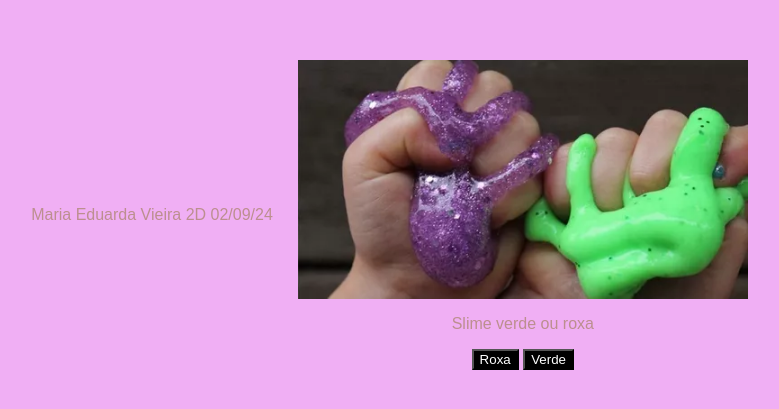
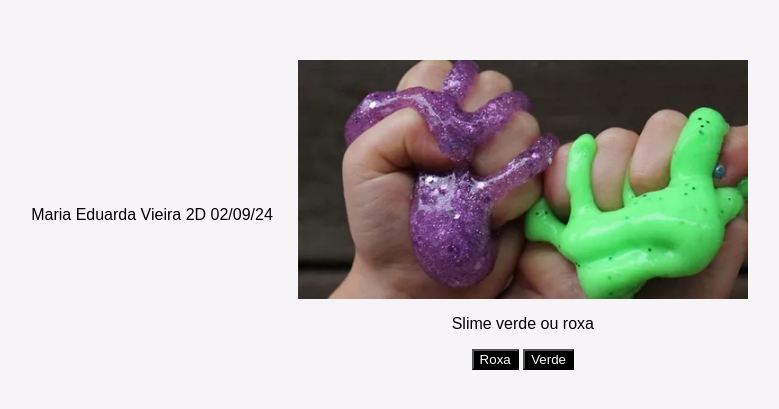
Before and after one commit to dudafps22/criando-uma-slime, a plain HTML site: page index.html in a window 1280 px wide. Shown: the part 135-544 px from the top of the page, without its empty margins (238-1017 px from the left). Drawn offline with Linux system fonts and the light colour scheme; files whose address does not match are found by name; a web font is replaced by a local one.

Commit message:
Update style.css

```diff
--- a/style.css
+++ b/style.css
@@ -1,6 +1,6 @@
 body {
-    background-color: #f0aff4;
-    color: rosybrown;
+    background-color: #f7f4f7;
+    color: black;
     font-family: "Bai Jamjuree", sans-serif;
     display: flex;
     justify-content: center;
```
